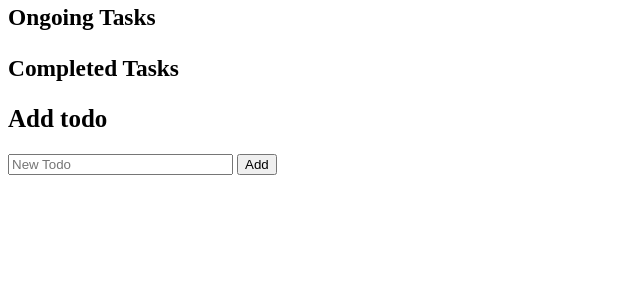
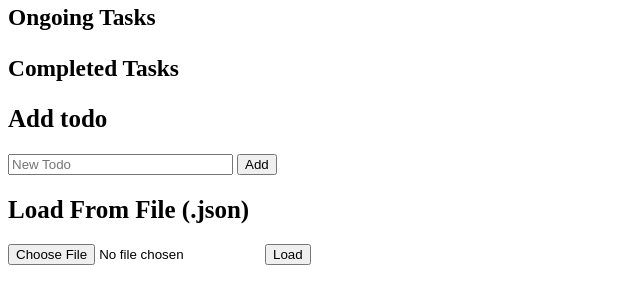
Before and after one commit to ChrisScal/Todo-List, a Flask app: page / in a window 1280 px wide. Shown: the part 134-438 px from the top of the page, without its empty margins (0-640 px from the left). Run offline with Flask 3, Linux system fonts and the light colour scheme.

Commit message:
Load from file

```diff
--- a/V 1.0/app.py
+++ b/V 1.0/app.py
@@ -1,5 +1,5 @@
 from flask import Flask, render_template, request, redirect, url_for
-
+import json
 app = Flask(__name__,template_folder="templates")
 
 todo_list = [] #Example Todos , delete later
@@ -12,9 +12,16 @@ def locate_index(todo_list = [], todo_str = str):
             if todo_list[index]["todo"] == todo_str:
                 return index
 
+def save_todos(todo_list = []):
+    with open("todos.json","w") as outgoing:
+        json.dump(todo_list,outgoing)
+        outgoing.close()
+
+
 @app.route("/")
 def index():
     #Synarthsh Apothhkeyshs Leksikou
+    #save_todos(todo_list=todo_list)
     return render_template("index.html", todos = todo_list)
 
 @app.route("/complete/<index>", methods = ["POST","GET"])
@@ -60,6 +67,14 @@ def edit_page(index):
     else:
         return render_template("edit.html", todo_list = todo_list ,index = int(index))
 
-
+@app.route("/load", methods = ["POST"])
+def load_todos():
+    if request.form["todo_dict"]:
+        file = open(request.form["todo_dict"])
+        todo_dict = json.load(file)
+        for i in todo_dict:
+            todo_list.append(i)
+        file.close()
+    return redirect(url_for('index'))
 if __name__ == "__main__":
     app.run(debug=True)
--- a/V 1.0/templates/index.html
+++ b/V 1.0/templates/index.html
@@ -106,5 +106,15 @@
                     size="25">
             <button type="submit" > Add</button>
         </form>
+        <p></p>
+        <div>
+            <h2>Load From File (.json)</h2>
+            <form method="post" action="/load">
+                <input type="file" id="todo_dict"
+                name="todo_dict" accept=".json">
+                <button type="submit">Load</button>
+            </form>
+        </div>
+
     </body>
 </html>
--- /dev/null
+++ b/todos.json
@@ -0,0 +1 @@
+[{"todo": "hello", "state": "ongoing"}, {"todo": "bye", "state": "done"}]
```
